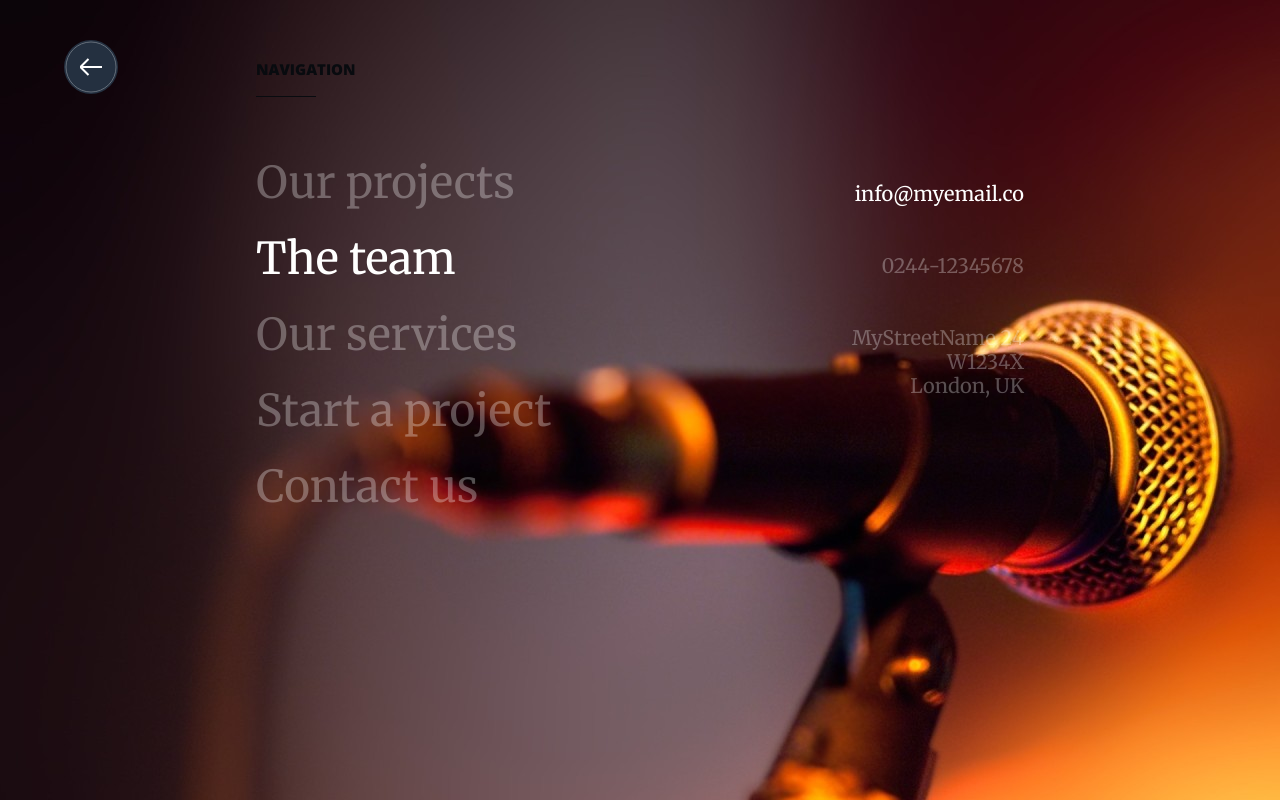
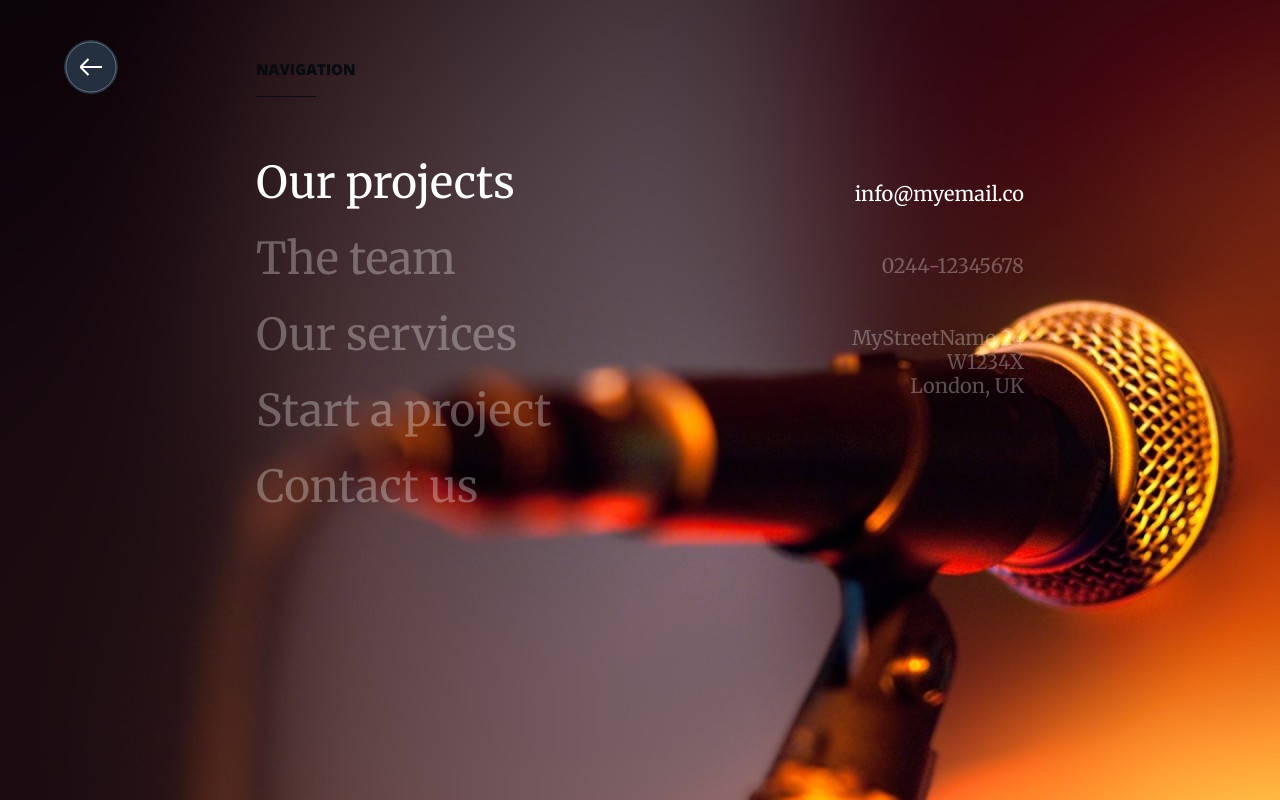
Before and after one commit to Osuka-Andala/euphoria, a plain HTML site: page index.html in a window 1280 px wide. Both pictures are taken after a click on the link "Menu". Drawn offline with nearby package versions, Linux system fonts and the light colour scheme; grey boxes are pictures that could not be loaded.

Commit message:
changed our projects link

```diff
--- a/index.html
+++ b/index.html
@@ -34,8 +34,8 @@
 
 				<nav>
 					<ul class="cd-primary-nav">
-						<li><a href="3dtemplate.html">Our projects</a></li>
-						<li><a href="theteam.html" class="selected">The team</a></li>
+						<li><a href="3dtemplate.html" class="selected">Our projects</a></li>
+						<li><a href="theteam.html" >The team</a></li>
 						<li><a href="ourservices.html">Our services</a></li>
 						<li><a href="newproject.html">Start a project</a></li>
 						<li><a href="contact.html">Contact us</a></li>
```
